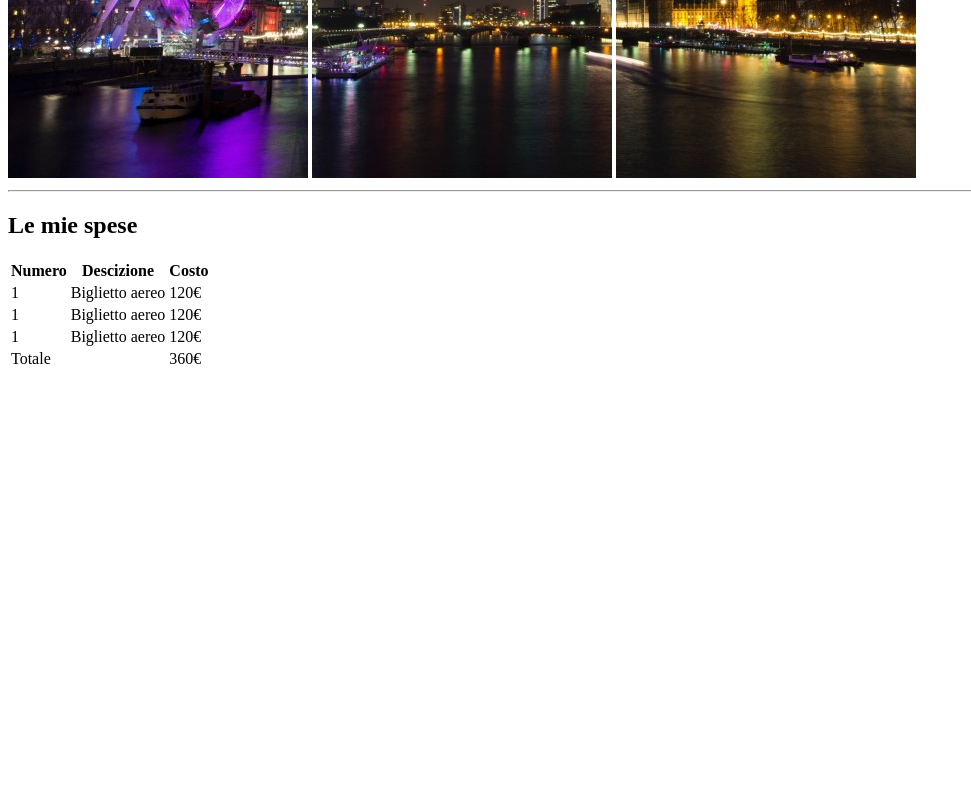
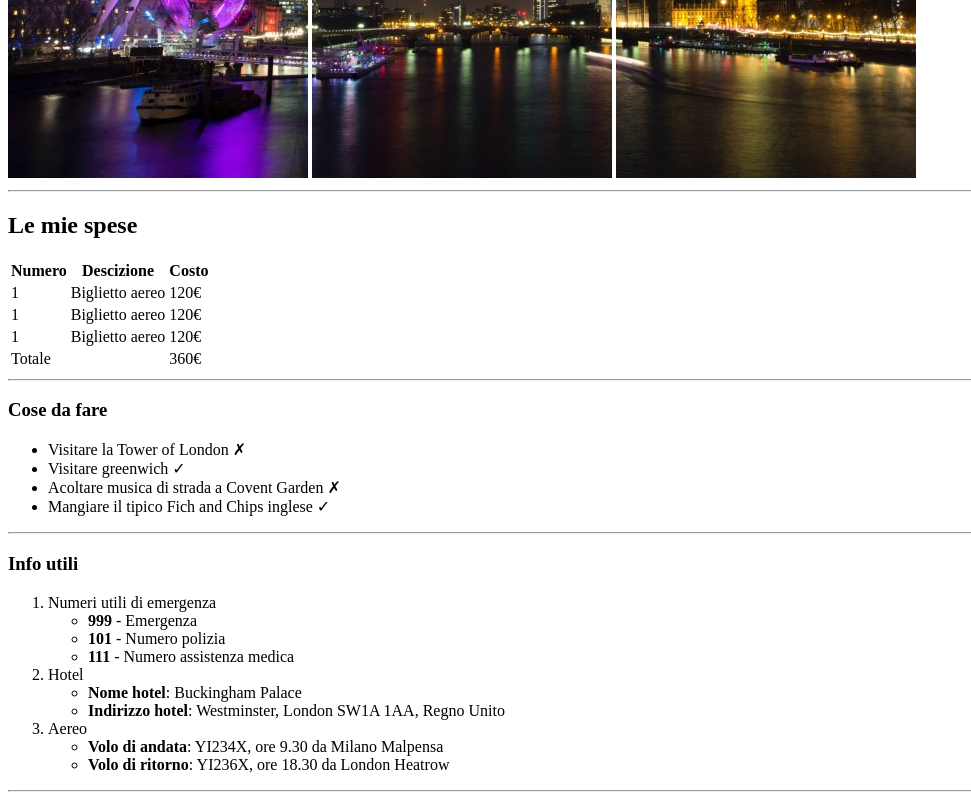
Before and after one commit to JacopoP/html-london-trip, a plain HTML site: page index.html in a window 1280 px wide. Shown: the part 502-1302 px from the top of the page, without its empty margins (0-971 px from the left). Before the commit the page ends 881 px from the top, so only its background shows below. Drawn offline with Linux system fonts and the light colour scheme.

Commit message:
Main competato

```diff
--- a/index.html
+++ b/index.html
@@ -21,6 +21,7 @@
 
     <!-- componente di testo -->
     <main>
+        <!-- tabella spese -->
         <section>
             <h2>Le mie spese</h2>
 
@@ -60,14 +61,47 @@
                 </tfoot>
 
             </table>
+            <hr>
         </section>
-
+        <!-- To do list -->
         <section>
-
+            <h3>Cose da fare</h3>
+            <ul>
+                <li>Visitare la Tower of London &cross;</li>
+                <li>Visitare greenwich &checkmark;</li>
+                <li>Acoltare musica di strada a Covent Garden &cross;</li>
+                <li>Mangiare il tipico Fich and Chips inglese &checkmark;</li>
+            </ul>
+            <hr>
         </section>
-
+        <!-- Elenchi info utili -->
         <section>
-
+            <h3>Info utili</h3>
+            <ol>
+                <li>
+                    Numeri utili di emergenza
+                    <ul>
+                        <li><strong>999</strong> &hyphen; Emergenza</li>
+                        <li><strong>101</strong> &hyphen; Numero polizia</li>
+                        <li><strong>111</strong> &hyphen; Numero assistenza medica</li>
+                    </ul>
+                </li>
+                <li>
+                    Hotel
+                    <ul>
+                        <li><strong>Nome hotel</strong>&colon; Buckingham Palace</li>
+                        <li><strong>Indirizzo hotel</strong>&colon; Westminster&#44; London SW1A 1AA&#44; Regno Unito</li>
+                    </ul>
+                </li>
+                <li>
+                    Aereo
+                    <ul>
+                        <li><strong>Volo di andata</strong>&colon; YI234X&#44; ore 9&period;30 da Milano Malpensa</li>
+                        <li><strong>Volo di ritorno</strong>&colon; YI236X&#44; ore 18&period;30 da London Heatrow</li>
+                    </ul>
+                </li>
+            </ol>
+            <hr>
         </section>
     </main>
 
```
